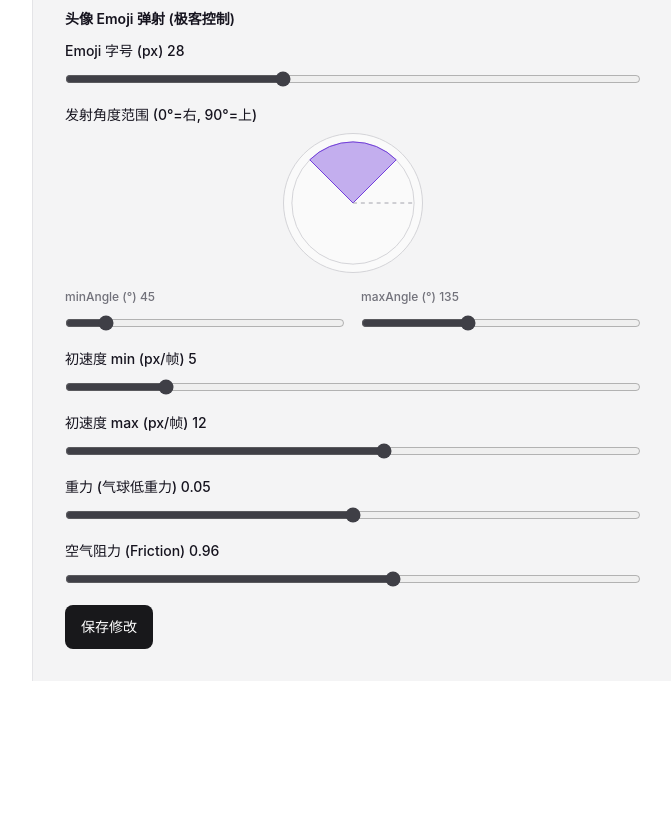
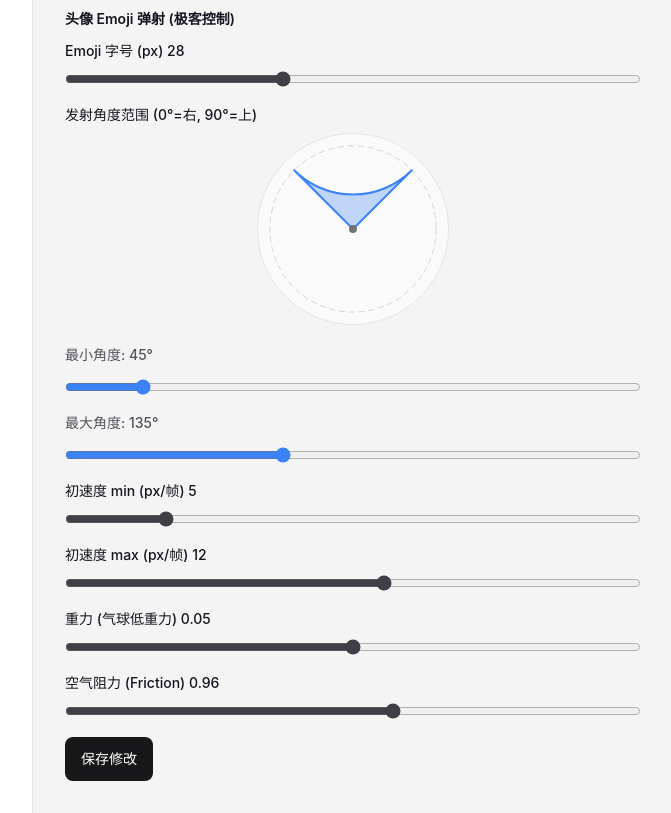
Before and after one commit to Guanghao-Li/guanghaoli-blog, a Next.js app: page /admin in a window 1280 px wide. Shown: the part 1140-1953 px from the top of the page, without its empty margins (191-862 px from the left). Before the commit the page ends 1821 px from the top, so only its background shows below. Built offline with nearby package versions, Linux system fonts and the light colour scheme; no server answers; the database is empty.

Commit message:
更新发射器角度控制器

```diff
--- a/app/api/admin/migrate/route.ts
+++ /dev/null
@@ -1,48 +0,0 @@
-export const dynamic = 'force-dynamic';
-import { NextResponse } from "next/server";
-import { promises as fs } from "fs";
-import path from "path";
-import { DEFAULT_DATA, migrateResume, migrateProjects } from "@/lib/data-store";
-import { saveCmsData } from "@/lib/cms-db";
-
-const DATA_PATH = path.join(process.cwd(), "data", "cms.json");
-
-/**
- * 一次性迁移：从本地 data/cms.json 导入到 MongoDB。
- * GET /api/admin/migrate 触发。部署到只读文件系统前在本地执行一次即可。
- */
-export async function GET() {
-  try {
-    const raw = await fs.readFile(DATA_PATH, "utf-8");
-    const parsed = JSON.parse(raw);
-
-    const resume = migrateResume(parsed);
-    const projects =
-      Array.isArray(parsed.projects) && parsed.projects.length > 0
-        ? migrateProjects(parsed.projects)
-        : DEFAULT_DATA.projects;
-
-    const data = {
-      hero: parsed.hero ?? DEFAULT_DATA.hero,
-      resume,
-      projects,
-      iot: parsed.iot ?? DEFAULT_DATA.iot,
-      dashboard: parsed.dashboard ?? DEFAULT_DATA.dashboard,
-    };
-
-    await saveCmsData(data);
-    return NextResponse.json({
-      success: true,
-      message: "数据迁移成功！",
-    });
-  } catch (e) {
-    console.error(e);
-    return NextResponse.json(
-      {
-        success: false,
-        error: e instanceof Error ? e.message : "Migration failed",
-      },
-      { status: 500 }
-    );
-  }
-}
--- a/components/admin/CircularAngleRangePicker.tsx
+++ b/components/admin/CircularAngleRangePicker.tsx
@@ -8,13 +8,38 @@ interface CircularAngleRangePickerProps {
   size?: number;
 }
 
-/** 0° = 右侧, 90° = 上方, 逆时针增加。屏幕 y 向下为正，故 y = cy - r*sin */
-function polarToXY(deg: number, r: number, cx: number, cy: number) {
-  const rad = (deg * Math.PI) / 180;
+/** 0° = 正右方, 90° = 正上方, 180° = 正左方, 270° = 正下方。Y 轴反转以适配屏幕坐标系与物理引擎 */
+function polarToCartesian(
+  centerX: number,
+  centerY: number,
+  radius: number,
+  angleInDegrees: number
+) {
+  const angleInRadians = (angleInDegrees * Math.PI) / 180.0;
   return {
-    x: cx + r * Math.cos(rad),
-    y: cy - r * Math.sin(rad),
+    x: centerX + radius * Math.cos(angleInRadians),
+    y: centerY - radius * Math.sin(angleInRadians),
   };
+}
+
+function describeArc(
+  x: number,
+  y: number,
+  radius: number,
+  startAngle: number,
+  endAngle: number
+): string {
+  const start = polarToCartesian(x, y, radius, endAngle);
+  const end = polarToCartesian(x, y, radius, startAngle);
+  const largeArcFlag = endAngle - startAngle <= 180 ? "0" : "1";
+
+  const d = [
+    "M", x, y,
+    "L", start.x, start.y,
+    "A", radius, radius, 0, largeArcFlag, 0, end.x, end.y,
+    "Z",
+  ].join(" ");
+  return d;
 }
 
 export default function CircularAngleRangePicker({
@@ -22,39 +47,62 @@ export default function CircularAngleRangePicker({
   maxAngle,
   onMinChange,
   onMaxChange,
-  size = 140,
+  size = 192,
 }: CircularAngleRangePickerProps) {
-  const r = size / 2 - 8;
   const cx = size / 2;
   const cy = size / 2;
+  const radius = size / 2 - 12;
 
   const startDeg = Math.min(minAngle, maxAngle);
   const endDeg = Math.max(minAngle, maxAngle);
-  const sweep = endDeg - startDeg;
-  const largeArc = sweep > 180 ? 1 : 0;
-
-  const p1 = polarToXY(startDeg, r, cx, cy);
-  const p2 = polarToXY(endDeg, r, cx, cy);
-
-  const d = `M ${cx} ${cy} L ${p1.x} ${p1.y} A ${r} ${r} 0 ${largeArc} 0 ${p2.x} ${p2.y} Z`;
+  const sectorD = describeArc(cx, cy, radius, startDeg, endDeg);
 
   return (
-    <div className="space-y-4">
+    <div className="space-y-5">
+      {/* 可视化雷达区域 */}
       <div className="flex justify-center">
+        <div className="w-48 h-48 shrink-0">
           <svg
             width={size}
             height={size}
             viewBox={`0 0 ${size} ${size}`}
-          className="rounded-full border border-zinc-300 dark:border-zinc-600 bg-zinc-50 dark:bg-zinc-900"
+            className="rounded-full border border-zinc-200 bg-zinc-50 dark:border-zinc-600 dark:bg-zinc-900/50"
           >
-          <circle cx={cx} cy={cy} r={r} fill="none" stroke="currentColor" strokeWidth="1" className="text-zinc-300 dark:text-zinc-600" />
-          <path d={d} fill="hsl(var(--accent))" fillOpacity={0.4} stroke="hsl(var(--accent))" strokeWidth="1" />
-          <line x1={cx} y1={cy} x2={cx + r} y2={cy} stroke="currentColor" strokeWidth="1" strokeDasharray="4" className="text-zinc-400 dark:text-zinc-500" />
+            {/* 虚线圆 - 360° 全域 */}
+            <circle
+              cx={cx}
+              cy={cy}
+              r={radius}
+              fill="none"
+              stroke="currentColor"
+              strokeWidth="1"
+              strokeDasharray="6 4"
+              className="text-zinc-300 dark:text-zinc-600"
+            />
+            {/* 发射区域扇形 */}
+            <path
+              d={sectorD}
+              className="fill-blue-500/30 stroke-blue-500 stroke-2"
+              strokeLinejoin="round"
+            />
+            {/* 中心小圆点 - 代表头像 */}
+            <circle
+              cx={cx}
+              cy={cy}
+              r={4}
+              fill="currentColor"
+              className="text-zinc-500 dark:text-zinc-400"
+            />
           </svg>
         </div>
-      <div className="grid grid-cols-2 gap-4">
+      </div>
+
+      {/* 控制中枢 */}
+      <div className="space-y-4">
         <div>
-          <label className="block text-xs font-medium text-zinc-500 mb-1">minAngle (°) {minAngle}</label>
+          <label className="block text-sm font-medium text-zinc-600 dark:text-zinc-400 mb-2">
+            最小角度: {minAngle}°
+          </label>
           <input
             type="range"
             min={0}
@@ -62,11 +110,13 @@ export default function CircularAngleRangePicker({
             step={5}
             value={minAngle}
             onChange={(e) => onMinChange(Number(e.target.value))}
-            className="w-full h-2 rounded-lg accent-zinc-700"
+            className="w-full h-2 rounded-lg accent-blue-500"
           />
         </div>
         <div>
-          <label className="block text-xs font-medium text-zinc-500 mb-1">maxAngle (°) {maxAngle}</label>
+          <label className="block text-sm font-medium text-zinc-600 dark:text-zinc-400 mb-2">
+            最大角度: {maxAngle}°
+          </label>
           <input
             type="range"
             min={0}
@@ -74,7 +124,7 @@ export default function CircularAngleRangePicker({
             step={5}
             value={maxAngle}
             onChange={(e) => onMaxChange(Number(e.target.value))}
-            className="w-full h-2 rounded-lg accent-zinc-700"
+            className="w-full h-2 rounded-lg accent-blue-500"
           />
         </div>
       </div>
--- a/components/admin/HeroSettings.tsx
+++ b/components/admin/HeroSettings.tsx
@@ -275,7 +275,6 @@ export default function HeroSettings() {
               maxAngle={maxAngle}
               onMinChange={(v) => { setMinAngle(v); setDirty(true); }}
               onMaxChange={(v) => { setMaxAngle(v); setDirty(true); }}
-              size={140}
             />
           </div>
           <div>
```
Lines whose indentation alone changed are shown as unchanged.
